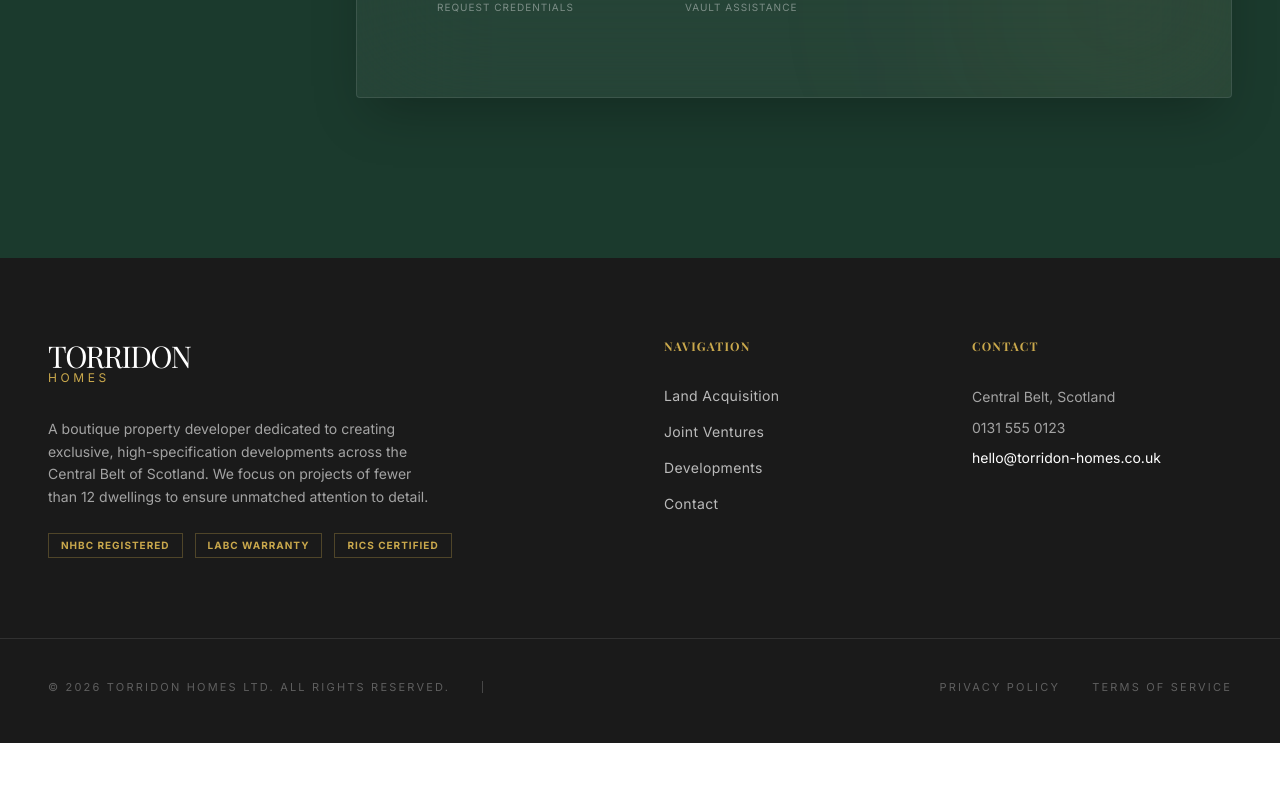
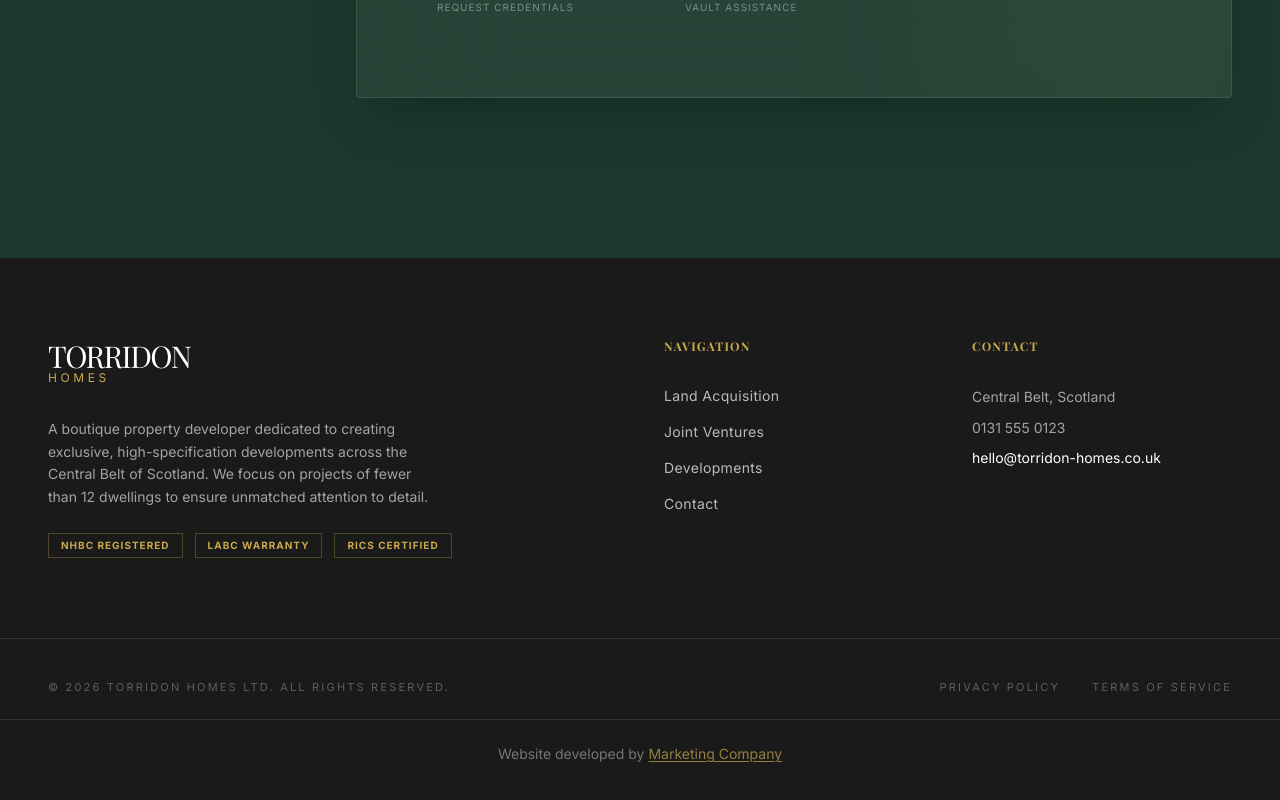
Before and after one commit to MarketingCo/torridon-homes, a Next.js app: page /partners in a window 1280 px wide. Shown: the part 1120-1920 px from the top of the page. Before the commit the page ends 1863 px from the top, so only its background shows below. Built offline with nearby package versions, Linux system fonts and the light colour scheme; a web font is replaced by a local one.

Commit message:
design: remove affiliation content, standardise footer attribution

```diff
--- a/src/components/Footer.tsx
+++ b/src/components/Footer.tsx
@@ -50,22 +50,16 @@ const Footer = () => {
       </div>
 
       <div className="max-w-7xl mx-auto px-6 md:px-12 mt-10 flex flex-col md:flex-row justify-between items-center gap-6 text-[11px] uppercase tracking-[0.2em] text-white/30 font-sans">
-        <div className="flex flex-col md:flex-row items-center gap-4 md:gap-8">
-          <p>© {new Date().getFullYear()} Torridon Homes Ltd. All rights reserved.</p>
-          <span className="hidden md:block w-px h-3 bg-white/20" />
-          <p>{' '}
-            <a
-              className="text-torridon-gold/70 hover:text-torridon-gold transition-colors duration-300"
-              target="_blank"
-              rel="noopener noreferrer"
-            >
-            </a>
-          </p>
-        </div>
+        <p>© {new Date().getFullYear()} Torridon Homes Ltd. All rights reserved.</p>
         <div className="flex space-x-8">
           <Link href="/privacy-policy" className="hover:text-white transition-colors duration-300">Privacy Policy</Link>
           <Link href="/terms" className="hover:text-white transition-colors duration-300">Terms of Service</Link>
         </div>
+      </div>
+      <div className="max-w-7xl mx-auto px-6 md:px-12 mt-6 pt-6 border-t border-white/10 text-center">
+        <p className="text-sm text-white/40">
+          Website developed by <a href="https://marketing-company.co.uk" target="_blank" rel="noopener noreferrer" className="text-torridon-gold/70 hover:text-torridon-gold transition-colors duration-300 underline underline-offset-2">Marketing Company</a>
+        </p>
       </div>
     </footer>
   );
```
